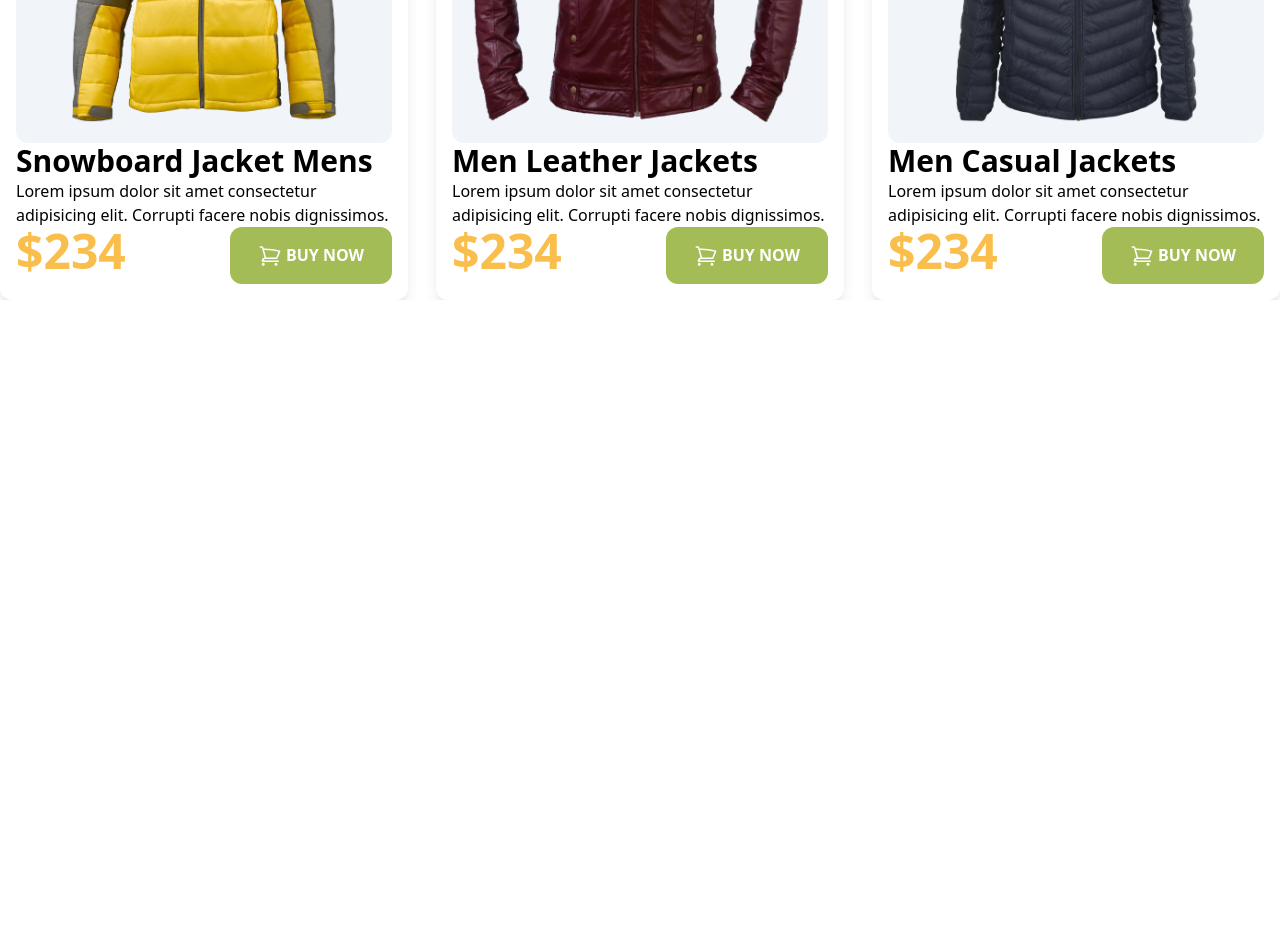
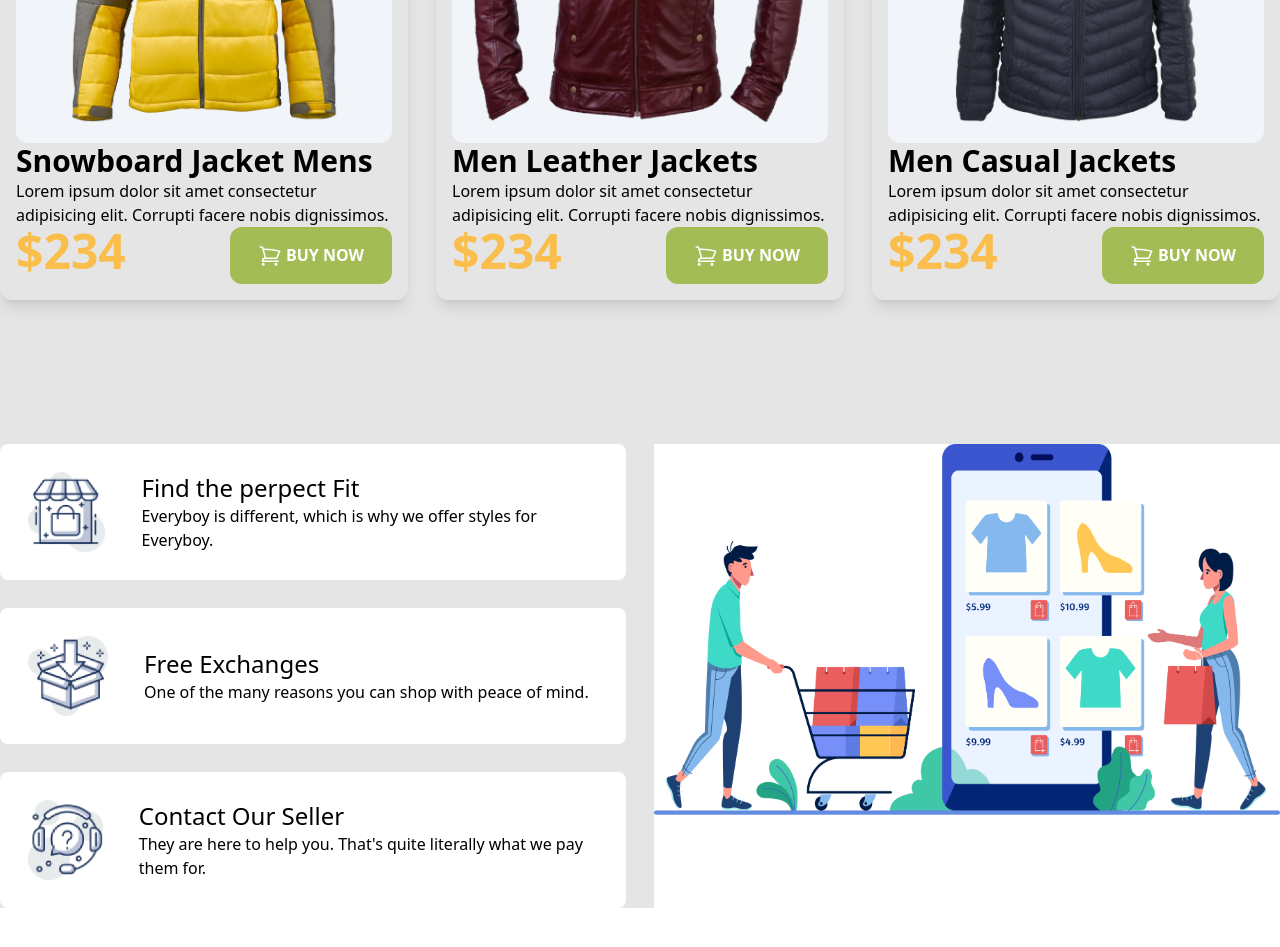
Before and after one commit to imrans09/Penguin-Fashion, a plain HTML site: page index.html in a window 1280 px wide. Shown: the part 1811-2758 px from the top of the page. Before the commit the page ends 2111 px from the top, so only its background shows below. Drawn offline with nearby package versions, Linux system fonts and the light colour scheme.

Commit message:
benefit section added

```diff
--- a/index.html
+++ b/index.html
@@ -42,11 +42,11 @@
           </div>
         </section>
     </header>
-    <main class="container mx-auto">
+    <main class="container mx-auto bg-[#e5e5e5]">
       <!-- women jacket  -->
       <section class="mt-12">
         <h2 class="text-5xl fond-bold">WOMEN JACKET</h2>
-        <div class="grid grid-cols-3 gap-7 rounded-xl">
+        <div class="grid md:grid-cols-2 lg:grid-cols-3 gap-7 rounded-xl">
           <!-- jacket-1  -->
           <div class="p-4 shadow-lg rounded-xlrounded-xl">
             <div class="p-5 bg-slate-100 rounded-xl">
@@ -100,7 +100,7 @@
       <!-- Man Jacket  -->
       <section class="mt-24">
         <h2 class="text-5xl fond-bold">MAN JACKET</h2>
-        <div class="grid grid-cols-3 gap-7 rounded-xl">
+        <div class="grid md:grid-cols-2 lg:grid-cols-3 gap-7 rounded-xl">
           <!-- jacket-4  -->
           <div class="p-4 shadow-lg rounded-xl">
             <div class="p-5 bg-slate-100 rounded-xl">
@@ -151,6 +151,37 @@
           </div>
         </div>
       </section>
+      <!-- our benefits -->
+      <section class="mt-36 mb-48 ">
+        <div class="grid md:grid-cols-2 gap-7">
+          <div class="rounded-lg flex items-center gap-x-9 bg-white p-7">
+            <img class="w-20 h-20" src="images/house.png" alt="">
+            <div>
+              <h4 class="text-2xl">Find the perpect Fit</h4>
+              <p>Everyboy is different, which is why we offer styles for Everyboy.</p>
+            </div>
+          </div>
+          <div class="row-span-3 bg-white">
+            <img src="images/shopping.png" alt="">
+          </div>
+          <div class="rounded-lg flex items-center gap-x-9 bg-white p-7">
+            <img class="w-20 h-20" src="images/box.png" alt="">
+            <div>
+              <h4 class="text-2xl">Free Exchanges</h4>
+              <p>One of the many reasons you can shop
+                with peace of mind.</p>
+            </div>
+          </div>
+          <div class="rounded-lg flex items-center gap-x-9 bg-white p-7">
+            <img class="w-20 h-20" src="images/question.png" alt="">
+            <div>
+              <h4 class="text-2xl">Contact Our Seller</h4>
+              <p>They are here to help you. That's quite
+                literally what we pay them for.</p>
+            </div>
+          </div>
+        </div>
+      </section>
     </main>
 </body>
 </html>
```
